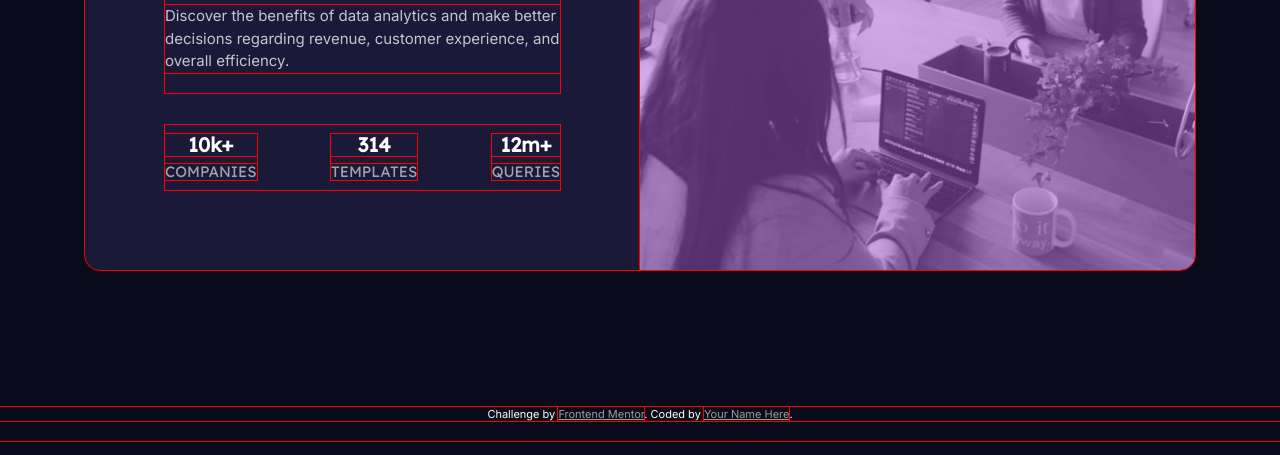
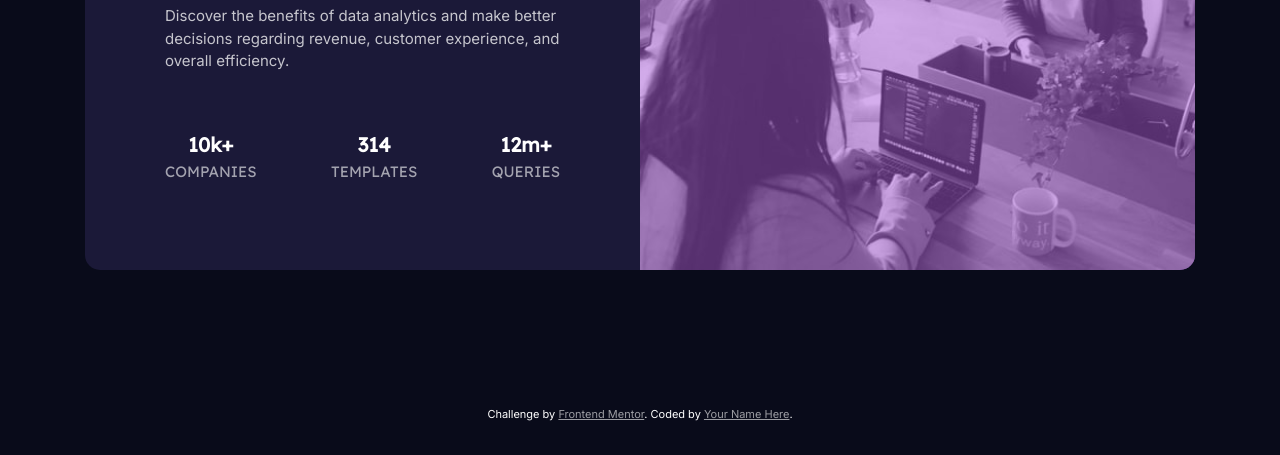
Before and after one commit to noob-web-dev/fem-stats-preview, a website built with Vite: page index.html in a window 1280 px wide. Shown: the part 359-814 px from the top of the page. Built offline with nearby package versions, Linux system fonts and the light colour scheme.

Commit message:
unnecessary outline removed

```diff
--- a/src/css/index.css
+++ b/src/css/index.css
@@ -21,7 +21,7 @@ html {
   border: 0;
   outline: 0;
   font: inherit;
-  outline: 1px solid red;
+  outline: 0;
 }
 
 :root {
```
